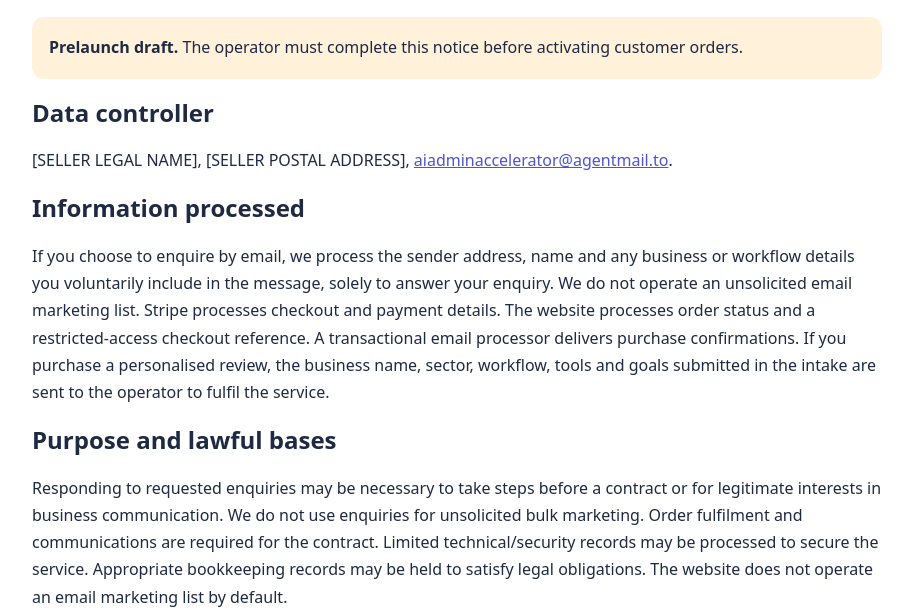
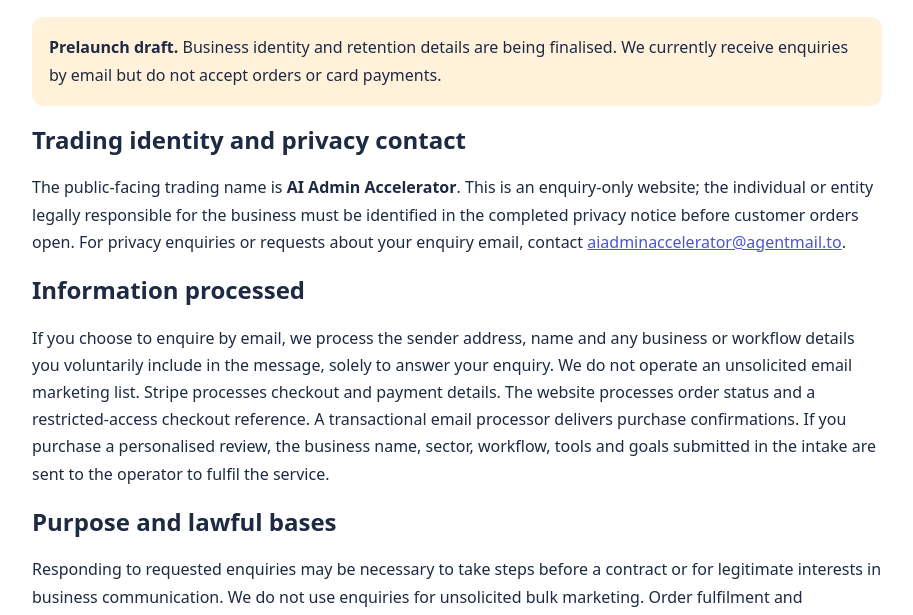
Before and after one commit to ashpatel70-sys/-ai-admin-accelerator, a website: page public/privacy.html in a window 1280 px wide. Shown: the part 185-800 px from the top of the page, without its empty margins (183-1096 px from the left). Drawn offline with Linux system fonts and the light colour scheme.

Commit message:
Use AI Admin Accelerator trading name without publishing private address or claiming a registered legal entity

```diff
--- a/public/privacy.html
+++ b/public/privacy.html
@@ -1,5 +1,5 @@
-<!doctype html><html lang="en-GB"><head><meta charset="utf-8"><meta name="viewport" content="width=device-width,initial-scale=1"><title>Privacy notice | AI Admin Accelerator</title><style>body{font:16px/1.7 system-ui,sans-serif;color:#1e2942;margin:0;background:#f5f7ff}main{max-width:850px;margin:40px auto;background:white;border-radius:18px;padding:38px}h1,h2{line-height:1.2}a{color:#4c54d1}.notice{background:#fff1da;padding:17px;border-radius:12px}@media(max-width:750px){main{margin:10px;padding:20px}}</style></head><body><main><p><a href="/">← Back to website</a></p><h1>Privacy notice</h1><p class="notice"><strong>Prelaunch draft.</strong> The operator must complete this notice before activating customer orders.</p>
-<h2>Data controller</h2><p>[SELLER LEGAL NAME], [SELLER POSTAL ADDRESS], <a href="mailto:aiadminaccelerator@agentmail.to">aiadminaccelerator@agentmail.to</a>.</p>
+<!doctype html><html lang="en-GB"><head><meta charset="utf-8"><meta name="viewport" content="width=device-width,initial-scale=1"><title>Privacy notice | AI Admin Accelerator</title><style>body{font:16px/1.7 system-ui,sans-serif;color:#1e2942;margin:0;background:#f5f7ff}main{max-width:850px;margin:40px auto;background:white;border-radius:18px;padding:38px}h1,h2{line-height:1.2}a{color:#4c54d1}.notice{background:#fff1da;padding:17px;border-radius:12px}@media(max-width:750px){main{margin:10px;padding:20px}}</style></head><body><main><p><a href="/">← Back to website</a></p><h1>Privacy notice</h1><p class="notice"><strong>Prelaunch draft.</strong> Business identity and retention details are being finalised. We currently receive enquiries by email but do not accept orders or card payments.</p>
+<h2>Trading identity and privacy contact</h2><p>The public-facing trading name is <strong>AI Admin Accelerator</strong>. This is an enquiry-only website; the individual or entity legally responsible for the business must be identified in the completed privacy notice before customer orders open. For privacy enquiries or requests about your enquiry email, contact <a href="mailto:aiadminaccelerator@agentmail.to">aiadminaccelerator@agentmail.to</a>.</p>
 <h2>Information processed</h2><p>If you choose to enquire by email, we process the sender address, name and any business or workflow details you voluntarily include in the message, solely to answer your enquiry. We do not operate an unsolicited email marketing list. Stripe processes checkout and payment details. The website processes order status and a restricted-access checkout reference. A transactional email processor delivers purchase confirmations. If you purchase a personalised review, the business name, sector, workflow, tools and goals submitted in the intake are sent to the operator to fulfil the service.</p>
 <h2>Purpose and lawful bases</h2><p>Responding to requested enquiries may be necessary to take steps before a contract or for legitimate interests in business communication. We do not use enquiries for unsolicited bulk marketing. Order fulfilment and communications are required for the contract. Limited technical/security records may be processed to secure the service. Appropriate bookkeeping records may be held to satisfy legal obligations. The website does not operate an email marketing list by default.</p>
 <h2>Providers and transfers</h2><p>Payment provider: Stripe (live checkout disabled). Hosting: Render. Enquiry and business support mailbox: AgentMail. Automated customer order email capability has been connected, but live ordering remains disabled. International data transfers and associated safeguards must be verified by the operator.</p>
```
